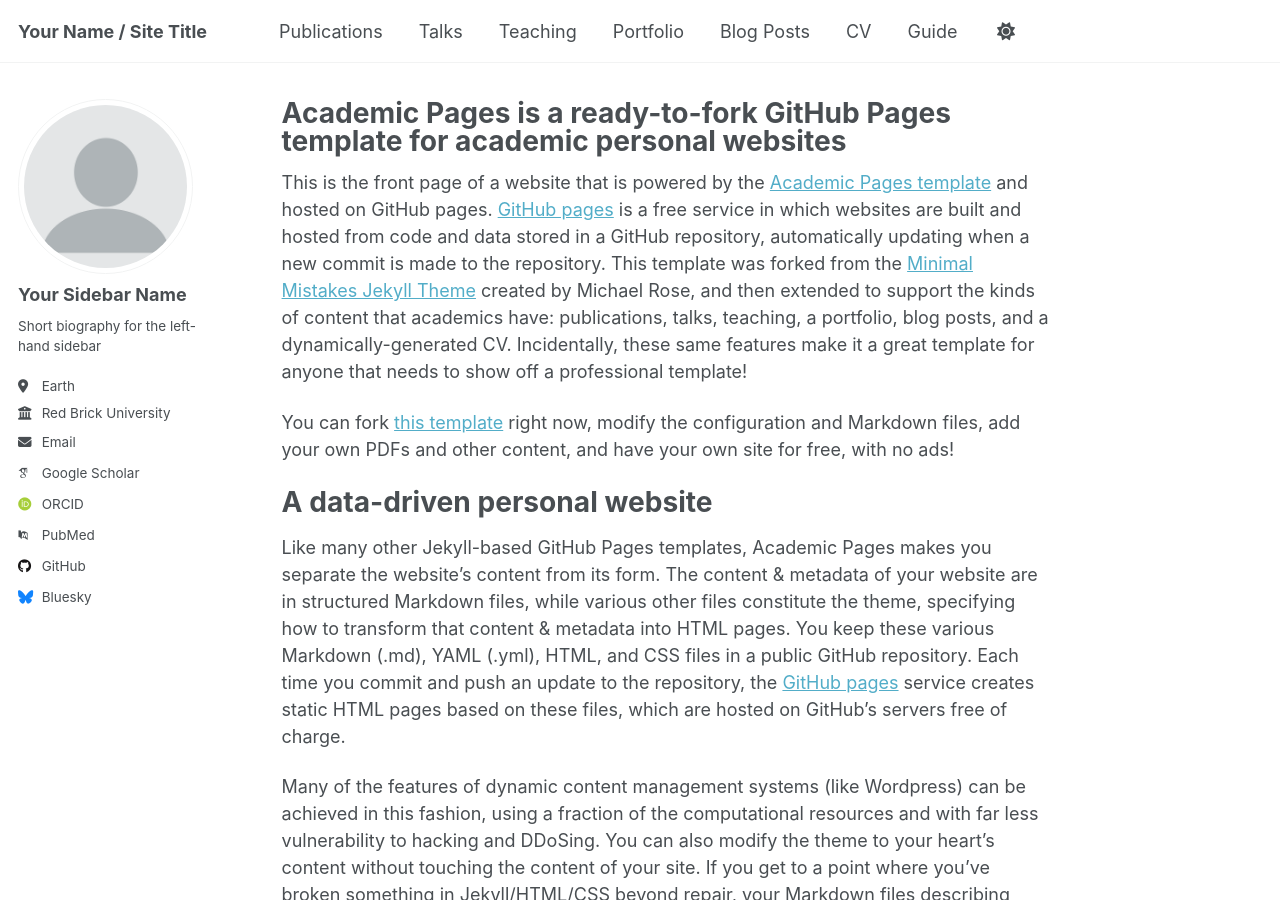
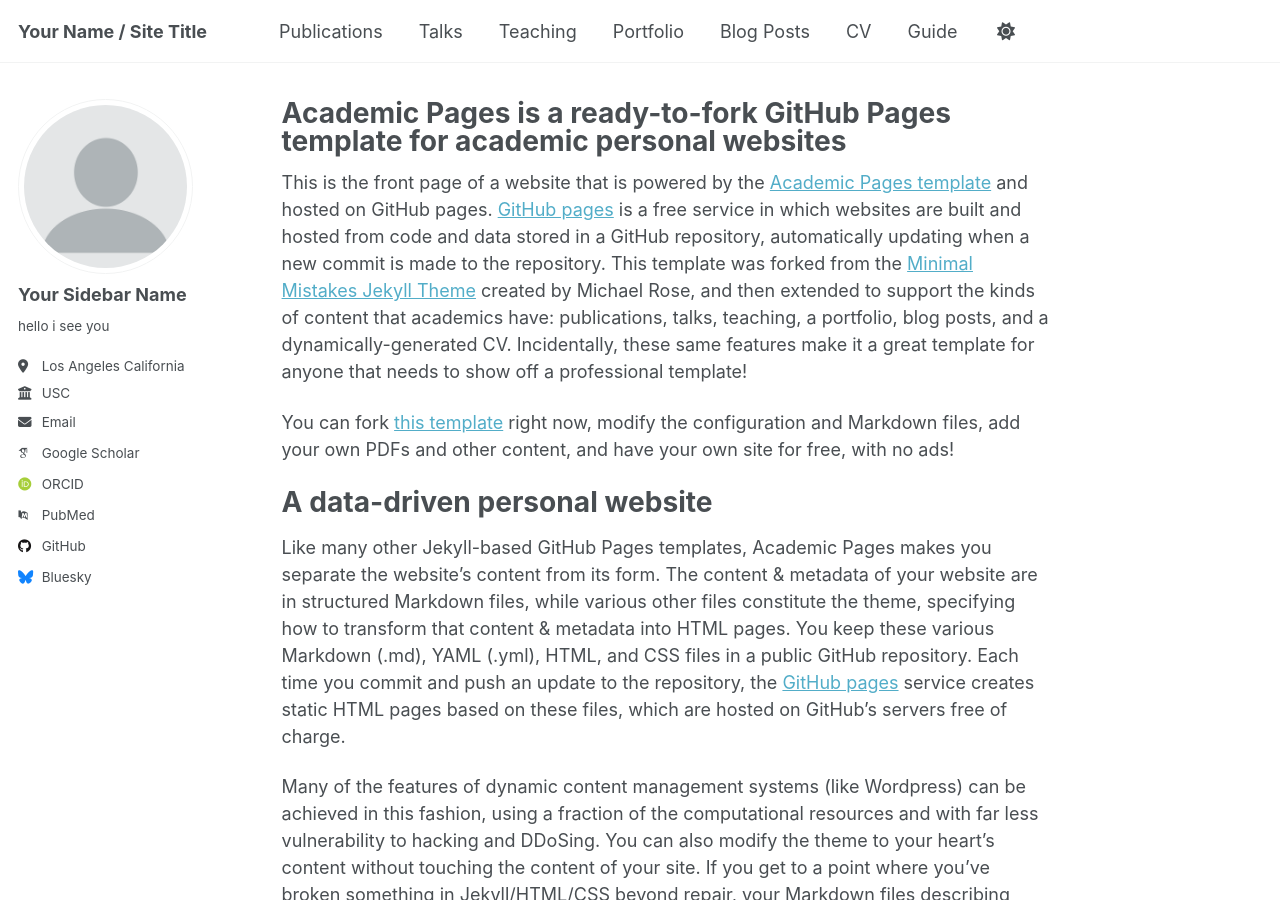
Before and after one commit to ds257/ds7.github.io, a Jekyll site: the page built from _pages/about.md, in a window 1280 px wide and 900 px high. Built offline with Jekyll 4.4.1, drawn with Linux system fonts in a browser that asks for light colours; some web fonts are replaced; a script that is not in the unit is left out.

Commit message:
Update _config.yml

```diff
--- a/_config.yml
+++ b/_config.yml
@@ -25,9 +25,9 @@ author:
   avatar           : "profile.png"
   name             : "Your Sidebar Name"
   pronouns         : # example: "she/her"
-  bio              : "Short biography for the left-hand sidebar"
-  location         : "Earth"
-  employer         : "Red Brick University"
+  bio              : "hello i see you"
+  location         : "Los Angeles California"
+  employer         : "USC"
   uri              : # URL
   email            : "none@example.org"
 
```
